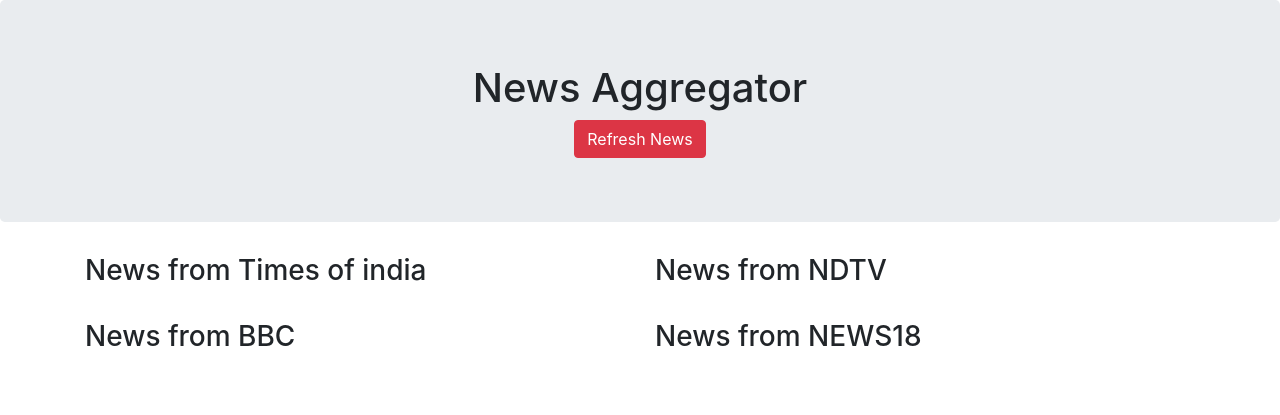
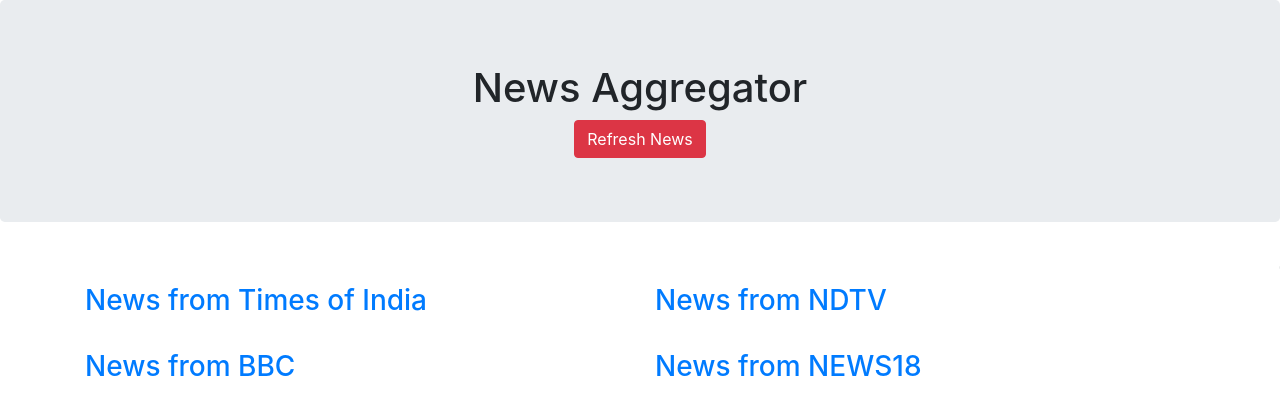
Before and after one commit to YashTrimbake/News-Aggregator, a Django app: page / in a window 1280 px wide. Shown: the top 415 px of the page. Run offline with Django 3.2, Linux system fonts and the light colour scheme; parts of the project's set-up code (start-up, migrations or seed data) failed here and were passed over; some libraries are stand-ins or nearby versions.

Commit message:
views.py and index.html files updated

```diff
--- a/news/templates/news/index.html
+++ b/news/templates/news/index.html
@@ -11,36 +11,37 @@
         </form>
     </center>
     </div>
+    <marquee><b> • News of the hour • </b></marquee>
     <div class="container">
         <div class="row">
             <div class="col-6">
-                    <h3 class="text-centre"> News from Times of india</h3>
+                    <h3 class="text-centre"><a href="https://timesofindia.indiatimes.com/briefs">News from Times of India</a></h3>
                     {% for n in toi_news %}
-                    <h5> -  {{n}} </h5>
+                    <h5><a href="https://timesofindia.indiatimes.com/briefs">-  {{n}}</a> </h5>
                     <hr>
                     {% endfor %}
                     <br>
             </div>
             <div class="col-6">
-                    <h3 class="text-centre">News from NDTV</h3>
+                    <h3 class="text-centre"><a href="https://www.ndtv.com/india?pfrom=home-ndtv_mainnavgation">News from NDTV</a></h3>
                     {% for htn in ndtv_news %}
-                    <h5> - {{htn}} </h5>
+                    <h5><a href="https://www.ndtv.com/india?pfrom=home-ndtv_mainnavgation"> - {{htn}} </a></h5>
                     <hr>
                     {% endfor %}
                     <br>
             </div>
             <div class="col-6">
-                    <h3 class="text-centre">News from BBC</h3>
+                    <h3 class="text-centre"><a href="https://www.bbc.com/news/world/asia/india">News from BBC</a></h3>
                     {% for htn in bbc_news %}
-                    <h5> - {{htn}} </h5>
+                    <h5><a href="https://www.bbc.com/news/world/asia/india"> - {{htn}} </a></h5>
                     <hr>
                     {% endfor %}
                     <br>
             </div>
             <div class="col-6">
-                    <h3 class="text-centre">News from NEWS18</h3>
+                    <h3 class="text-centre"><a href="https://www.news18.com/india/">News from NEWS18</a></h3>
                     {% for htn in news18_news %}
-                    <h5> - {{htn}} </h5>
+                    <h5><a href="https://www.news18.com/india/"> - {{htn}} </a></h5>
                     <hr>
                     {% endfor %}
                     <br>
```
